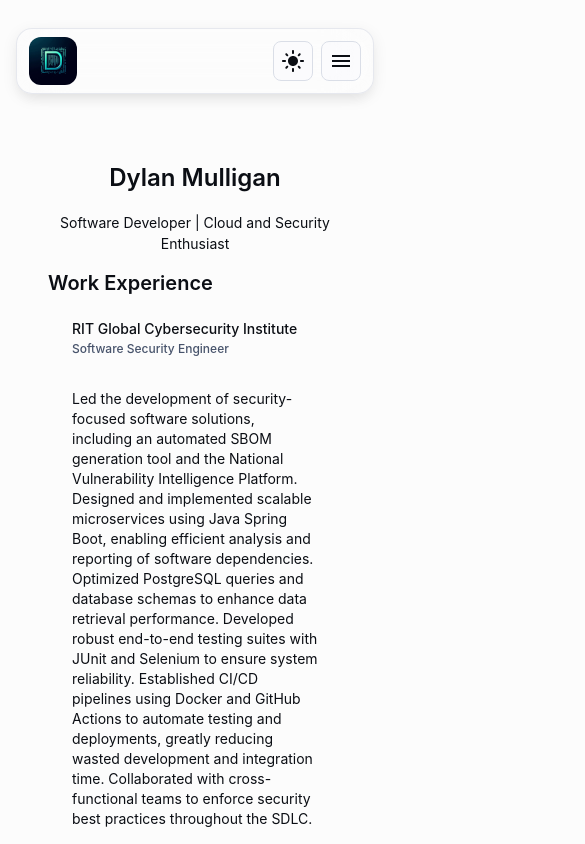
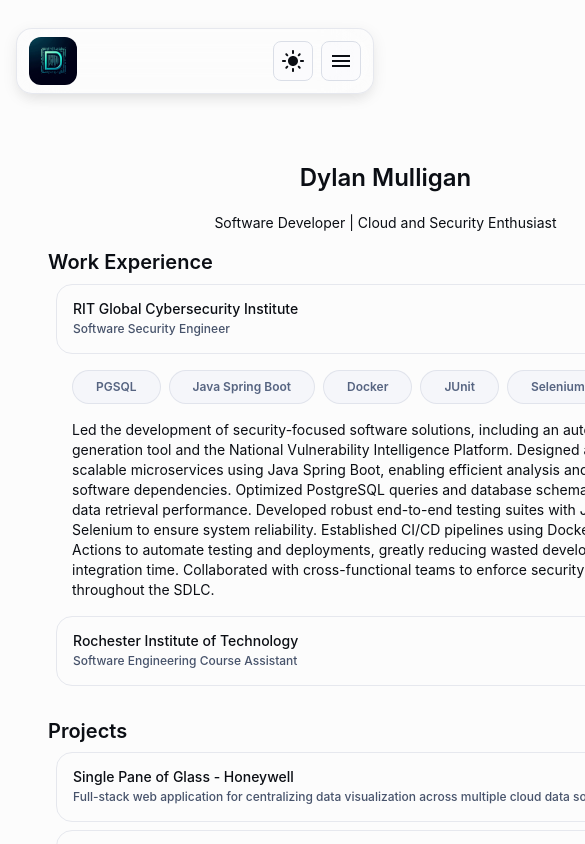
Before and after one commit to dylan-mulligan/personal-website, a React (Create React App) app: page / in a window 390 px wide. Both pictures are taken after a click on the item 195 px from the left and 338 px from the top of the page. Shown: the top 844 px of the page, 585 px wide, since content can reach past the window. Built offline with nearby package versions, Linux system fonts and the light colour scheme; the HTML template or start-up script is replaced by a standard one.

Commit message:
Chips moved to collapsable element on small screen size

```diff
--- a/src/components/ExpandableList.tsx
+++ b/src/components/ExpandableList.tsx
@@ -31,13 +31,22 @@ const ExpandableList: React.FC<ExpandableListProps> = ({ items }): JSX.Element =
         setExpandedItem(expandedItem === index ? null : index);
     };
 
+    const listItemStyle = {
+        cursor: "pointer",
+        display: "flex",
+        justifyContent: "space-between",
+        border: `1px solid ${theme.palette.divider}`,
+        borderRadius: 2,
+        marginBottom: 1
+    }
+
     return (
         <List>
             {items.map((item, index) => (
                 <Box key={index}>
                     <ListItem
                         onClick={() => handleToggle(index)}
-                        sx={{ cursor: "pointer", display: "flex", justifyContent: "space-between" }}
+                        sx={listItemStyle}
                     >
                         <ListItemText primary={item.title} secondary={item.subtitle} />
                         {!isSmallScreen && (
@@ -59,7 +68,24 @@ const ExpandableList: React.FC<ExpandableListProps> = ({ items }): JSX.Element =
                         )}
                     </ListItem>
                     <Collapse in={expandedItem === index} timeout="auto" unmountOnExit>
-                        <Box sx={{ padding: 2, borderRadius: 2 }}>
+                        <Box sx={{ paddingBottom: 2, paddingLeft: 2, paddingRight: 2, paddingTop: 1 }}>
+                            {isSmallScreen && (
+                                <Box sx={{ display: "flex", gap: 1 }}>
+                                    {item.technologies.map((tech, techIndex) => (
+                                        <Chip
+                                            key={techIndex}
+                                            label={tech.name}
+                                            component="a"
+                                            href={tech.url}
+                                            clickable
+                                            variant="outlined"
+                                            target="_blank"
+                                            rel="noopener noreferrer"
+                                            sx={chipStyle}
+                                        />
+                                    ))}
+                                </Box>
+                            )}
                             <Typography variant="body2" textAlign="left">{item.details}</Typography>
                         </Box>
                     </Collapse>
```
